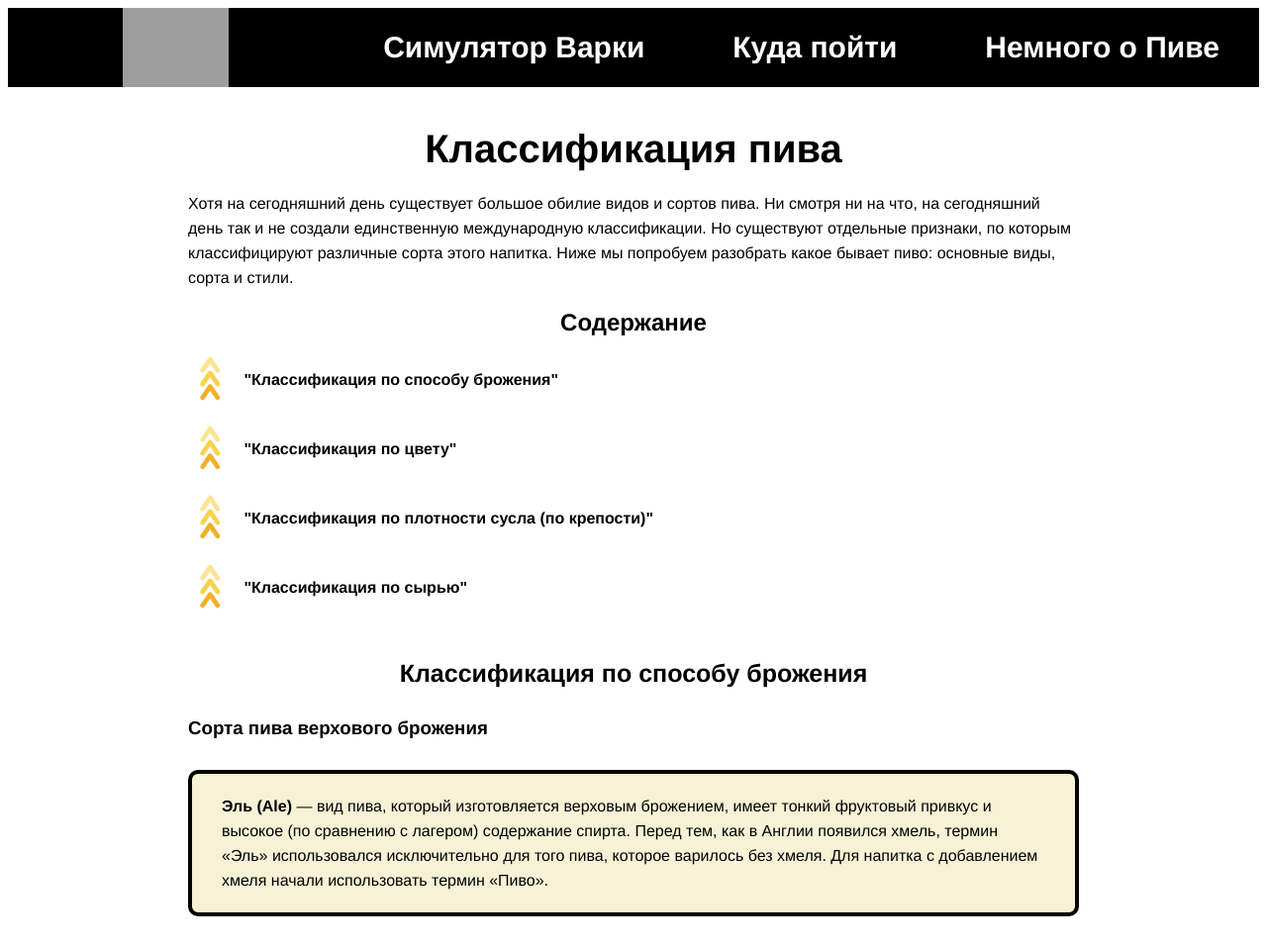
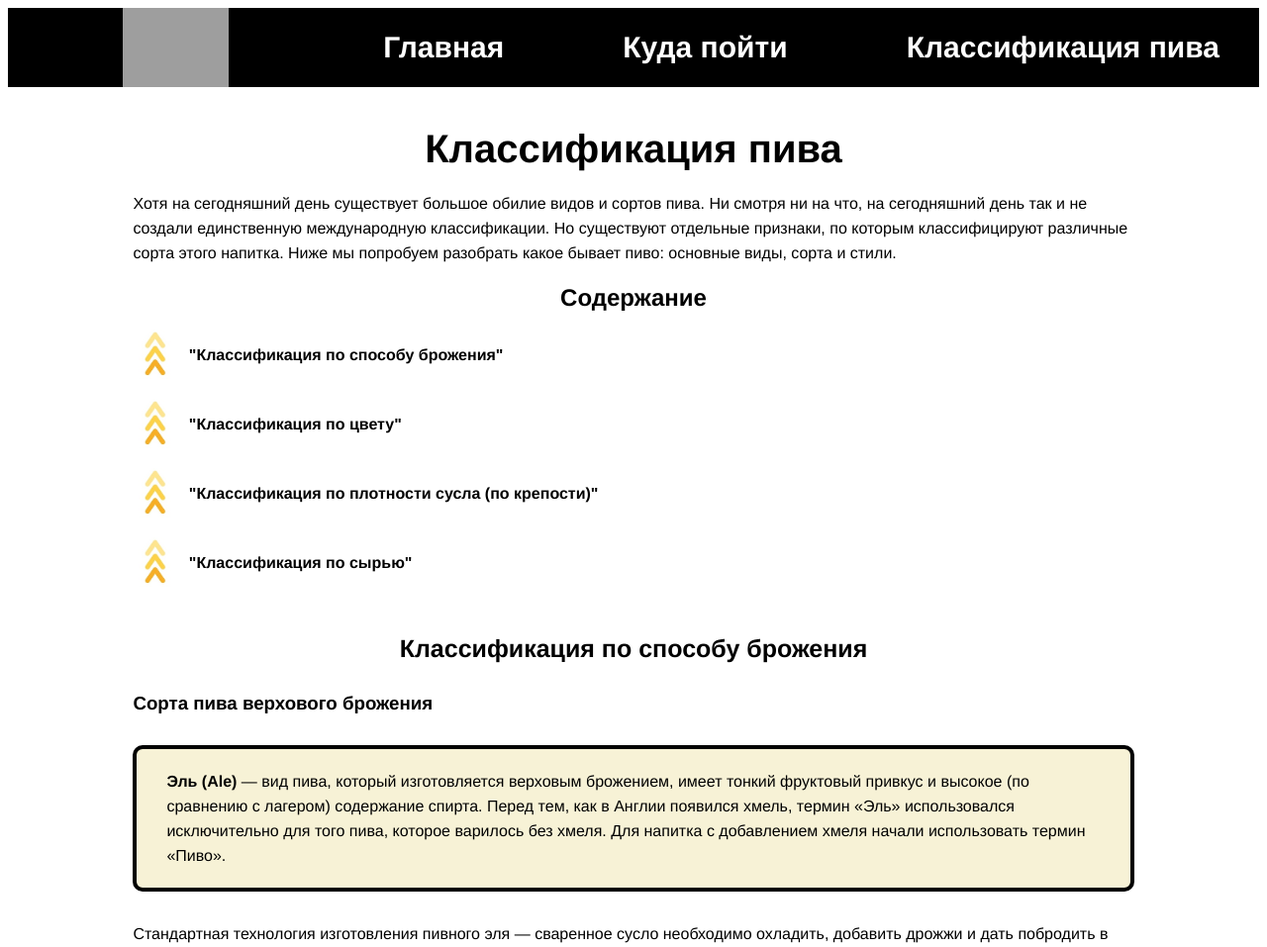
Before and after one commit to MisterDROG/brewing_Drog-Dimdim, a PHP site: page /classification.html in a window 1280 px wide. Shown: the top 957 px of the page at 99% size. Run offline with PHP 8.4, Linux system fonts and the light colour scheme; grey boxes are pictures that could not be loaded.

Commit message:
Done adaptive for classification + pages links

```diff
--- a/classification.html
+++ b/classification.html
@@ -18,11 +18,9 @@
           />
         </a>
         <nav class="header__links">
-          <a href="#" target="_blank" class="header__link">Симулятор Варки</a>
-          <a href="./adondeir.html" target="_blank" class="header__link"
-            >Куда пойти</a
-          >
-          <a href="#" target="_blank" class="header__link">Немного о Пиве</a>
+          <a href="./index.html" target="_self" class="header__link">Главная</a>
+          <a href="./adondeir.html" target="_self" class="header__link">Куда пойти</a
+          ><a href="./classification.html" target="_self" class="header__link">Классификация пива</a>
         </nav>
       </header>
       <!-- сделать меню-бургер https://www.youtube.com/watch?v=chJQofBSx94&t=0s&ab_channel=%D0%A4%D1%80%D0%B8%D0%BB%D0%B0%D0%BD%D1%81%D0%B5%D1%80%D0%BF%D0%BE%D0%B6%D0%B8%D0%B7%D0%BD%D0%B8-IT%D0%B8%D1%84%D1%80%D0%B8%D0%BB%D0%B0%D0%BD%D1%81-->
--- a/pages/classification.css
+++ b/pages/classification.css
@@ -1,6 +1,6 @@
 .page {
-  min-width: 1100px;
-  max-width: 1600px;
+  min-width: 868px;
+  max-width: 1920px;
   margin: 0 auto;
   font-family: "Helvetica Neue", Arial, sans-serif;
 }
@@ -70,7 +70,7 @@
 }
 
 .content {
-  width: 900px;
+  width: 80%;
   display: flex;
   flex-direction: column;
   margin: auto;
@@ -207,7 +207,7 @@
   padding: 20px 30px;
   border-radius: 10px;
   margin: 30px 0 0 0;
-  max-width: 900px;
+  width: 100%;
 
 }
 
```
Also changed, not shown: index.html (+3 -5 lines).
